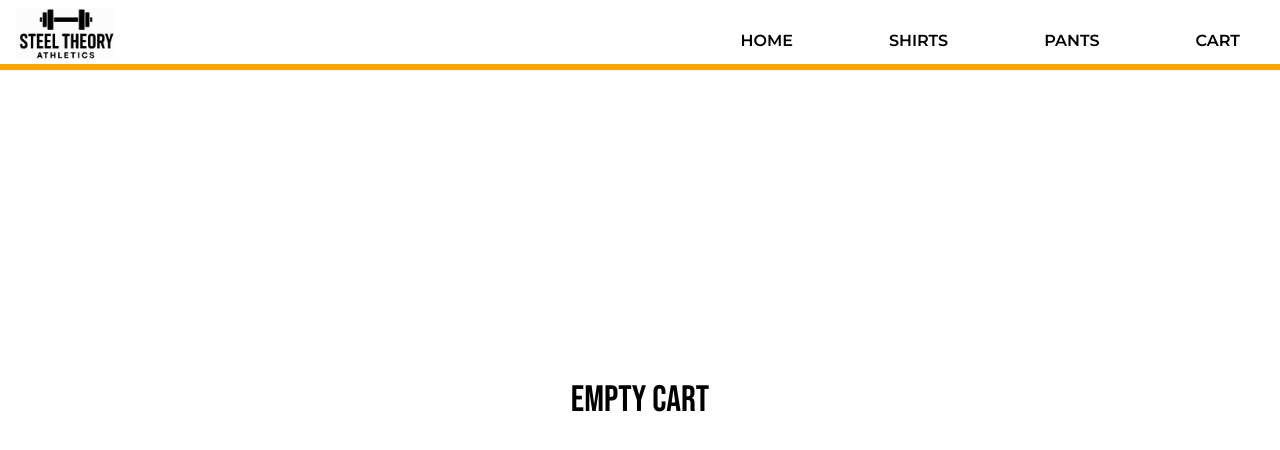
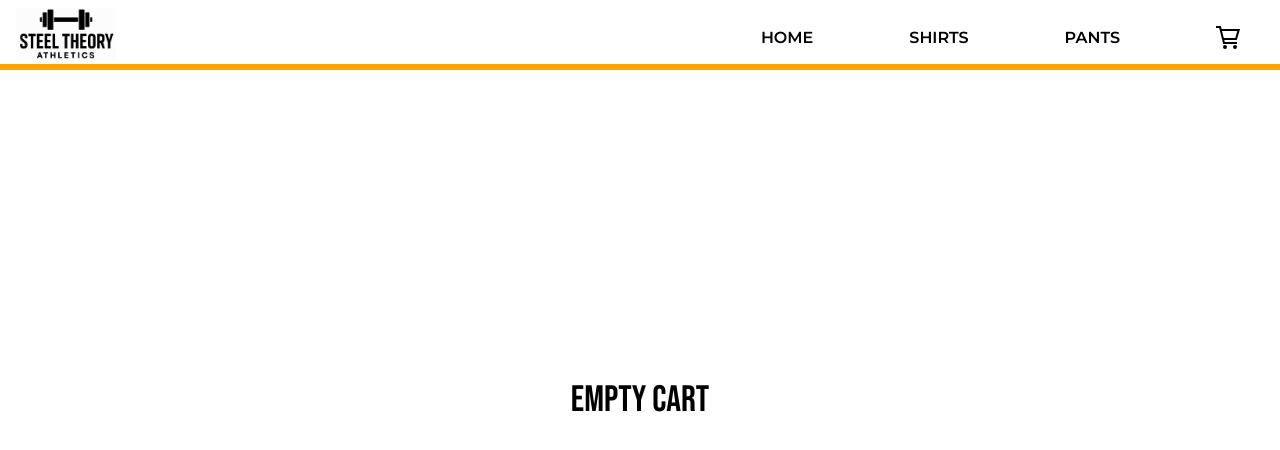
Before and after one commit to jehuzepedasilva2/shopping-app, a React (Vite) app: page /cart in a window 1280 px wide. Shown: the top 450 px of the page. Built offline with nearby package versions, Linux system fonts and the light colour scheme.

Commit message:
finished, added svg for cart instead of word 'cart'

```diff
--- /dev/null
+++ b/src/assets/images/svgs/Svgs.jsx
@@ -0,0 +1,22 @@
+const cartSvg = (
+  <svg version="1.1" id="XMLID_269_" viewBox="0 0 24 24">
+    <g id="SVGRepo_bgCarrier" strokeWidth="0"></g>
+    <g id="SVGRepo_tracerCarrier" strokeLinecap="round" strokeLinejoin="round"></g>
+    <g id="SVGRepo_iconCarrier">
+      <g id="shop-cart">
+        <g>
+          <circle cx="9" cy="21" r="2"></circle>
+        </g>
+        <g>
+          <circle cx="19" cy="21" r="2"></circle>
+        </g>
+        <g>
+          <path d="M21,18H7.2l-4-16H0V0h4.8l0.8,3H24l-3.2,11H8.3l0.5,2H21V18z M7.8,12h11.5l2-7H6L7.8,12z"></path>
+        </g>
+      </g>
+    </g>
+  </svg>
+);
+export {
+  cartSvg,
+};
--- a/src/components/Item.jsx
+++ b/src/components/Item.jsx
@@ -20,9 +20,9 @@ const Item = ({ data, other=false }) => {
   const { _, setCartDetails } = useContext(CartContext);
 
   const handleBuyButton = (id) => {
+    let prev = id;
+    setIdAdded(previous => previous + 1);
     setCartDetails(previous => {
-      let prev = id;
-      setIdAdded(previous => previous + 1);
       return {items: [
           ...previous.items,
           {id: prev, src: imgSrc, price: itemPrice, desc: desc}
@@ -41,16 +41,16 @@ const Item = ({ data, other=false }) => {
         className='more-less-btn'
         onClick={() => setShowFullDesc((previous) => !previous)}
       >
-        {showFullDesc ? 'Less' : 'More'}
+        {showFullDesc ? 'Less Info' : 'More Info'}
       </button>
       <div className='item-price'>
-        $ {itemPrice}
         <button
           className='buy-btn'
           onClick={() => handleBuyButton(data.id + idAdded)}
         >
           Add to Cart
         </button>
+        $ {itemPrice}
       </div>
     </div>
   );
--- a/src/components/Navlink.jsx
+++ b/src/components/Navlink.jsx
@@ -1,6 +1,7 @@
 import { NavLink } from 'react-router-dom';
 import { useContext } from 'react';
 import { CartContext } from '../layouts/MainLayout.jsx';
+import { cartSvg } from '../assets/images/svgs/Svgs.jsx';
 
 export default function Navlink({ title, to, classFunction }) {
 
@@ -12,7 +13,7 @@ export default function Navlink({ title, to, classFunction }) {
       to={to}
       className={({ isActive }) => classFunction(isActive)}
     >
-      {title}
+      {title !== 'CART' ? title : cartSvg}
       {title === 'CART' && cartDetails.items.length > 0 &&
         <div className='item-count'>{cartDetails.items.length}</div>
       }
--- a/src/styles/common.css
+++ b/src/styles/common.css
@@ -36,11 +36,11 @@
 }
 
 .loading-spinner {
-  border: 16px solid #cecdcd; /* Light grey */
-  border-top: 16px solid #3498db; /* Blue */
+  border: 12px solid #c9c9c9;
+  border-top: 12px solid orange;
   border-radius: 50%;
-  width: 120px;
-  height: 120px;
+  width: 100px;
+  height: 100px;
 
   animation: spin 2s linear infinite;
 }
--- a/src/styles/home-page.css
+++ b/src/styles/home-page.css
@@ -19,7 +19,7 @@
   font-size: 4.5rem;
   font-family: var(--primary-font-family);
   position: absolute;
-  top: 12%;
+  top: 13%;
   left: 50%;
 }
 
@@ -31,4 +31,5 @@
   object-fit: cover;
   height: calc(100vh - 4rem);
   width: 100vw;
+  object-position: 50% 0%;
 }
--- a/src/styles/item.css
+++ b/src/styles/item.css
@@ -2,23 +2,33 @@
   width: 400px;
   height: max-content;
   padding: 1rem;
+
+  display: flex;
+  flex-direction: column;
+  gap: 0.5rem;
+
+  /* background-color: #e9e9e9; */
+  box-shadow: 5px 5px 1px 1px #e9e9e9;
 }
 
 .item-price {
   font-weight: bold;
   display: flex;
-  justify-content: flex-end;
+  justify-content: space-between;
   width: 100%;
   gap: 1rem;
   padding: 0.1rem;
 }
 
 .more-less-btn {
+  width: max-content;
   border: none;
   background-color: var(--home-slogan-color);
   color: var(--text-selected-color);
-  padding: 0.2rem;
-  border-radius: 0.2rem;
+  font-family: var(--secondary-font-family);
+  padding: 0.3rem;
+  border-radius: 1rem;
+  margin-left: 0.2rem;
   cursor: pointer;
   transition: transform 0.2s ease-in;
 }
@@ -28,16 +38,19 @@
 }
 
 .buy-btn {
+  flex: 2;
   border: none;
   background-color: var(--accent-color);
   color: var(--text-selected-color);
-  padding: 0.2rem;
-  margin-right: 0.2rem;
-  border-radius: 0.2rem;
+  font-family: var(--secondary-font-family);
+  font-size: var(--secondary-font-size);
+  padding: 0.3rem;
+  margin-left: 0.2rem;
+  border-radius: 1rem;
   cursor: pointer;
   transition: transform 0.2s ease-in;
 }
 
 .buy-btn:hover {
-  transform: scale(1.1);
+  transform: scale(1.01);
 }
--- a/src/styles/navbar.css
+++ b/src/styles/navbar.css
@@ -40,6 +40,14 @@
   height: 100px;
 }
 
+.left-nav {
+  transition: transform 0.2s ease-in;
+}
+
+.left-nav:hover {
+  transform: scale(1.1);
+}
+
 .link {
   position: relative;
 
@@ -61,15 +69,32 @@
 }
 
 .item-count {
+  display: flex;
+  justify-content: center;
+  align-items: center;
+
+  font-size: 0.8rem;
+  width: 20px;
+  height: 20px;
   position: absolute;
   top: 0;
-  right: 0;
+  right: 0px;
   color: white;
-  background-color: red;
+  background-color: rgb(255, 0, 0);
   border-radius: 10px;
   padding-left: 2px;
   padding-right: 2px;
 
+}
+
+.link > svg {
+  margin-right: 2rem;
+  fill: var(--text-primary-color);
+  height: 24px;
+  width: 24px;
+
+  padding: 0;
+  margin: 0;
 }
 
 .selected {
```
